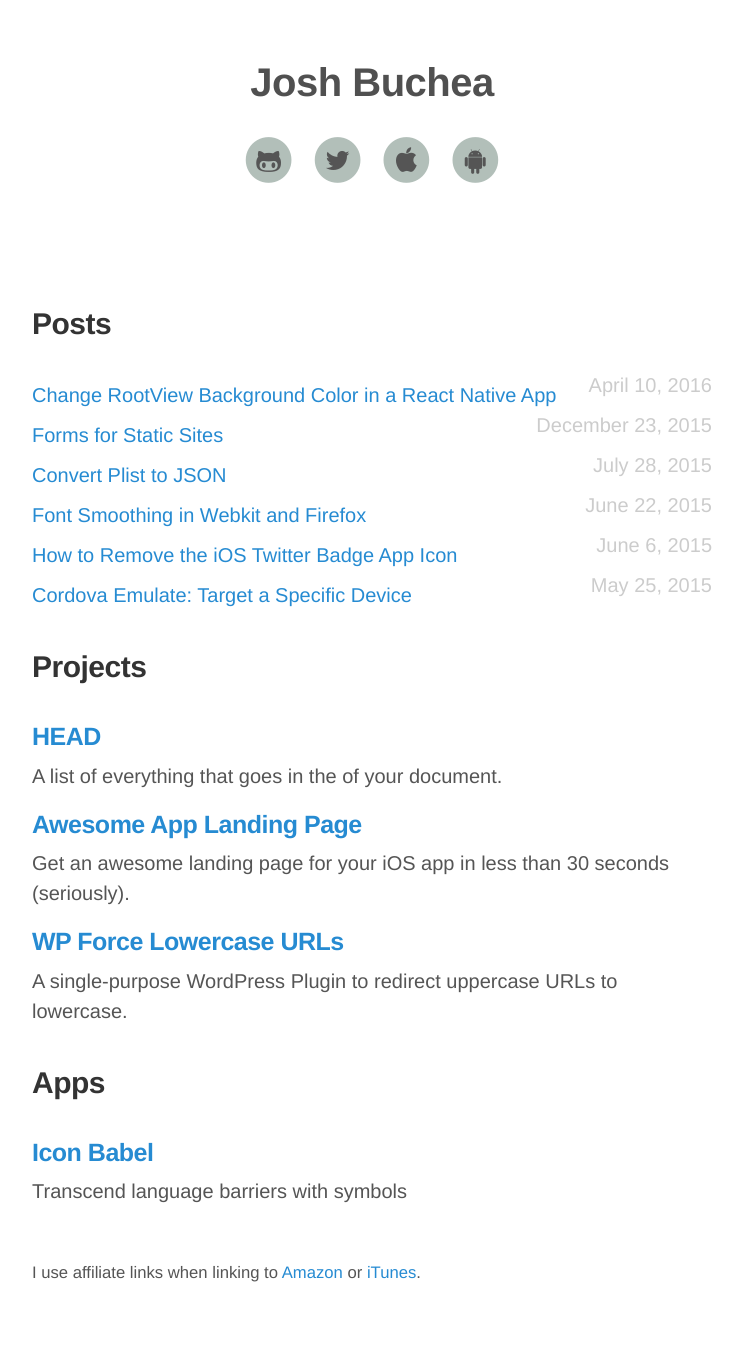
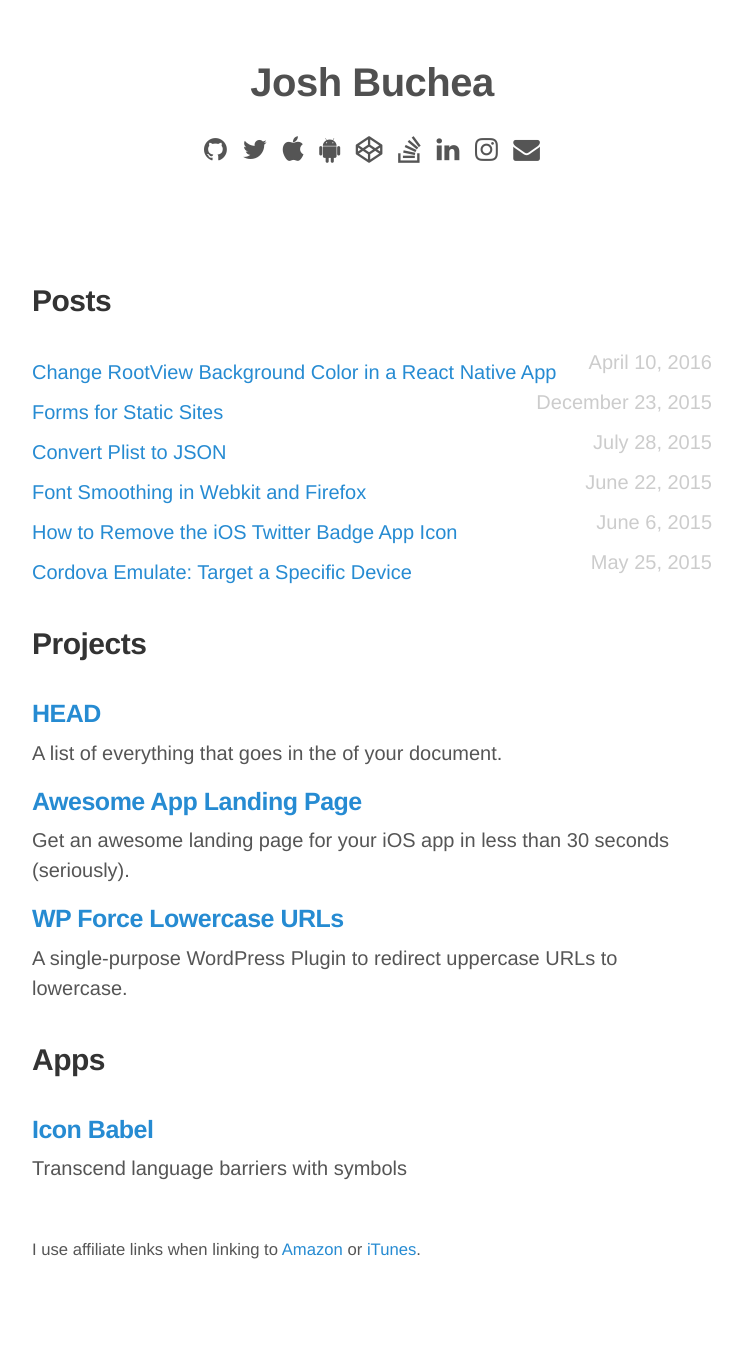
Before and after one commit to joshbuchea/joshbuchea.com, a Jekyll site: the page built from index.html, in a window 1280 px wide. Shown: the whole page, without its empty margins (268-1010 px from the left). Built offline with Jekyll 4.4.1, drawn with Linux system fonts in a browser that asks for light colours; nearby versions of some CDN libraries; after the commit the page ends 1333 px from its top, so only the background shows below that.

Commit message:
Update social links

```diff
--- a/_config.yml
+++ b/_config.yml
@@ -4,7 +4,7 @@ permalink:        /:title/
 # Setup
 title:            Josh Buchea
 tagline:          Software Developer
-url:              https://joshbuchea.com
+url:              http://joshbuchea.com
 baseurl:          ""
 
 # Assets
@@ -22,7 +22,15 @@ author:
   twitter:        https://twitter.com/joshbuchea
   github:         https://github.com/joshbuchea
   appstore:       https://itunes.apple.com/developer/joshua-buchea/id469778668?mt=8&at=11l7ss&ct=joshbucheadotcom
-  googleplay:      https://play.google.com/store/apps/developer?id=Josh+Buchea
+  googleplay:     https://play.google.com/store/apps/developer?id=Josh+Buchea
+  codepen:        http://codepen.io/joshbuchea/
+  stack-overflow: http://stackoverflow.com/users/1492782/josh-buchea
+  linkedin:       https://www.linkedin.com/in/josh-buchea-ab4a4b4b
+  instagram:      https://www.instagram.com/joshbuchea/
+  flickr:         https://www.flickr.com/photos/joshbuchea/
+  reddit:         https://www.reddit.com/user/joshbuchea/
+  medium:         https://medium.com/@joshbuchea
+  dribbble:       https://dribbble.com/joshbuchea
 
 # Custom vars
 version:          1.0.0
--- a/_layouts/default.html
+++ b/_layouts/default.html
@@ -10,47 +10,67 @@
         <h3 class="masthead-title">
           <a href="{{ site.baseurl }}/" title="Home">{{ site.title }}</a>
         </h3>
-        <!-- <ul class="nav">
-          <li><a href="{{ site.baseurl }}projects">Projects</a></li>
-          <li><a href="{{ site.baseurl }}apps">Apps</a></li>
-          <li><a href="{{ site.baseurl }}about">About</a></li>
-          <li><a href="{{ site.baseurl }}contact">Contact</a></li>
-        </ul> -->
+        <!--
         <ul class="nav">
-          <!-- <li><a href="http://joshbuchea.com/">Home</a></li> -->
+          <li><a href="{{ site.baseurl }}/">Home</a></li>
+          <li><a href="{{ site.baseurl }}/projects">Projects</a></li>
+          <li><a href="{{ site.baseurl }}/apps">Apps</a></li>
+          <li><a href="{{ site.baseurl }}/about">About</a></li>
+          <li><a href="{{ site.baseurl }}/contact">Contact</a></li>
+        </ul>
+        -->
+        <ul class="nav">
           <li>
             <a target="_blank" href="{{ site.author.github }}">
-              <span class="fa-stack fa-lg">
-                <i class="fa fa-circle fa-stack-2x"></i>
-                <i class="fa fa-github-alt fa-stack-1x"></i>
-              </span>
+              <i class="fa fa-lg fa-github"></i>
             </a>
           </li>
 
           <li>
             <a target="_blank" href="{{ site.author.twitter }}">
-              <span class="fa-stack fa-lg">
-                <i class="fa fa-circle fa-stack-2x"></i>
-                <i class="fa fa-twitter fa-stack-1x"></i>
-              </span>
+              <i class="fa fa-lg fa-twitter"></i>
             </a>
           </li>
 
           <li>
             <a target="_blank" href="{{ site.author.appstore }}">
-              <span class="fa-stack fa-lg">
-                <i class="fa fa-circle fa-stack-2x"></i>
-                <i class="fa fa-apple fa-stack-1x"></i>
-              </span>
+              <i class="fa fa-lg fa-apple"></i>
             </a>
           </li>
 
           <li>
             <a target="_blank" href="{{ site.author.googleplay }}">
-              <span class="fa-stack fa-lg">
-                <i class="fa fa-circle fa-stack-2x"></i>
-                <i class="fa fa-android fa-stack-1x"></i>
-              </span>
+              <i class="fa fa-lg fa-android"></i>
+            </a>
+          </li>
+
+          <li>
+            <a target="_blank" href="{{ site.author.codepen }}">
+              <i class="fa fa-lg fa-codepen"></i>
+            </a>
+          </li>
+
+          <li>
+            <a target="_blank" href="{{ site.author.stack-overflow }}">
+              <i class="fa fa-lg fa-stack-overflow"></i>
+            </a>
+          </li>
+
+          <li>
+            <a target="_blank" href="{{ site.author.linkedin }}">
+              <i class="fa fa-lg fa-linkedin"></i>
+            </a>
+          </li>
+
+          <li>
+            <a target="_blank" href="{{ site.author.instagram }}">
+              <i class="fa fa-lg fa-instagram"></i>
+            </a>
+          </li>
+
+          <li>
+            <a target="_blank" href="mailto:{{ site.author.email }}">
+              <i class="fa fa-lg fa-envelope"></i>
             </a>
           </li>
         </ul>
--- a/_sass/_main.scss
+++ b/_sass/_main.scss
@@ -76,27 +76,20 @@ a {
 
 .masthead .nav a {
   padding: 0 0.25em;
-  color: #555;
+  color: #B2BFB9;
 }
 
-.masthead .nav a .fa-circle {
-  color: #B2BFB9;
+.masthead .nav a {
+  color: #555;
   -webkit-transition: 400ms;
     -moz-transition: 400ms;
     -o-transition: 400ms;
     transition: 400ms;
 }
 
-.masthead .nav a:hover .fa-circle,
-.masthead .nav a:focus .fa-circle {
-  color: #D8E2DD;
-}
-
-
-
 .masthead .nav a:hover,
 .masthead .nav a:focus {
-  color: #555;
+  color: #C7C7C7;
 }
 
 a:hover, a:focus {
```
